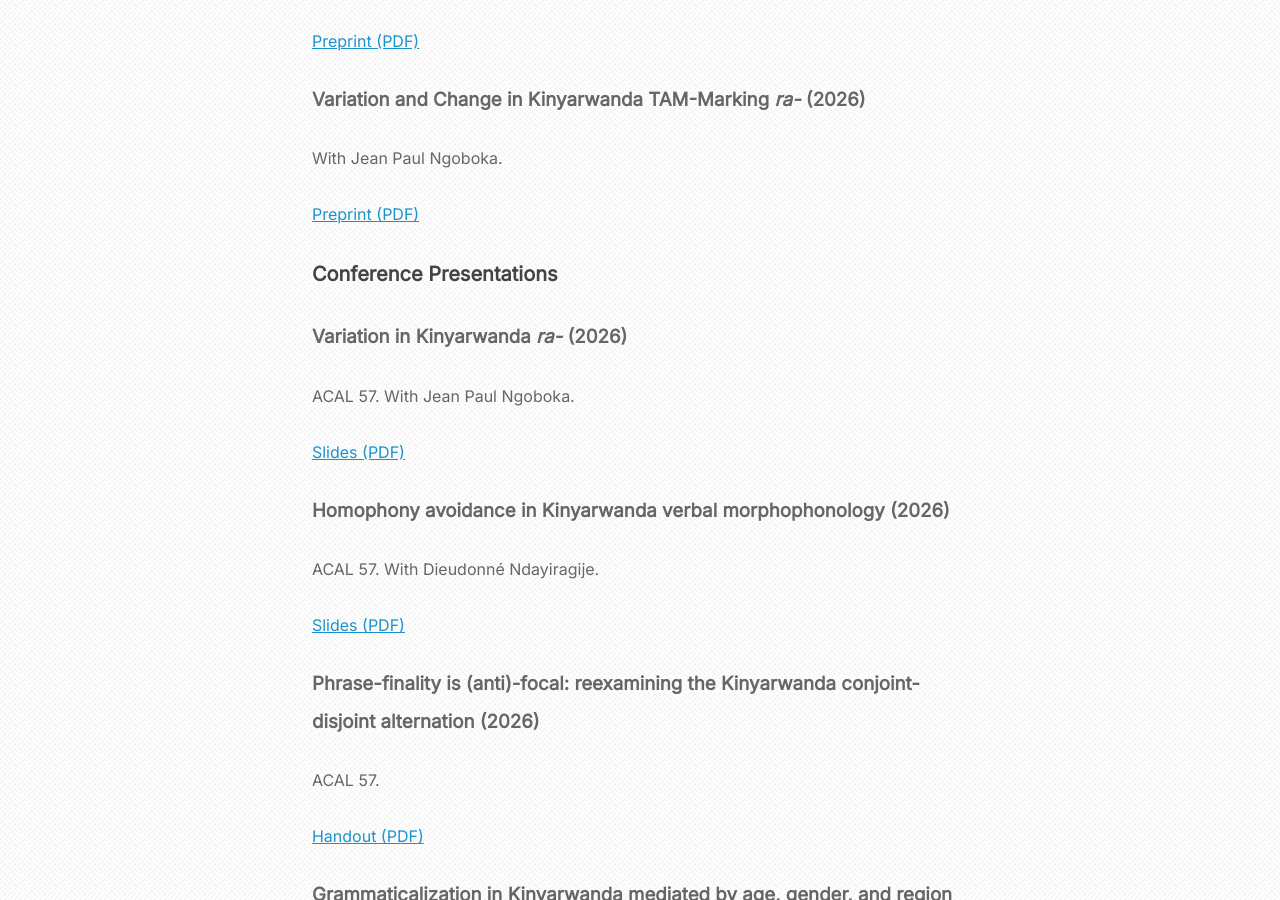
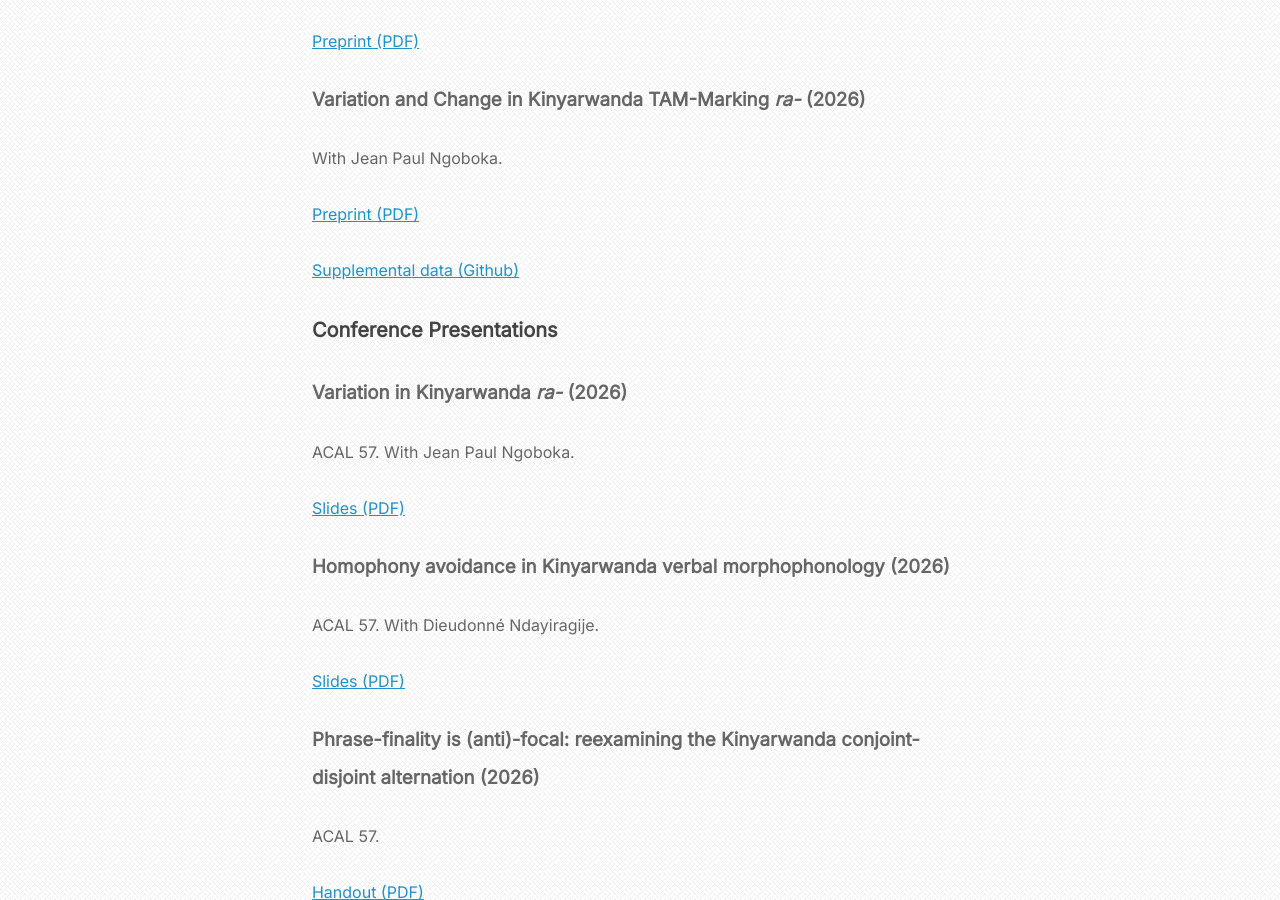
Before and after one commit to adamanlx/adamanlx.github.io, a Jekyll site: the page built from publications.md, in a window 1280 px wide and 900 px high, scrolled down 456 px. Built offline with Jekyll 4.4.1, drawn with Linux system fonts in a browser that asks for light colours.

Commit message:
add supplemental data

```diff
--- a/publications.md
+++ b/publications.md
@@ -14,6 +14,8 @@ title: Publications
 With Jean Paul Ngoboka.
 
 [Preprint (PDF)](/pub/2026-socio-preprint.pdf)
+
+[Supplemental data (Github)](https://github.com/adamanlx/ra-variation-2026)
 
 ## Conference Presentations
 
```
